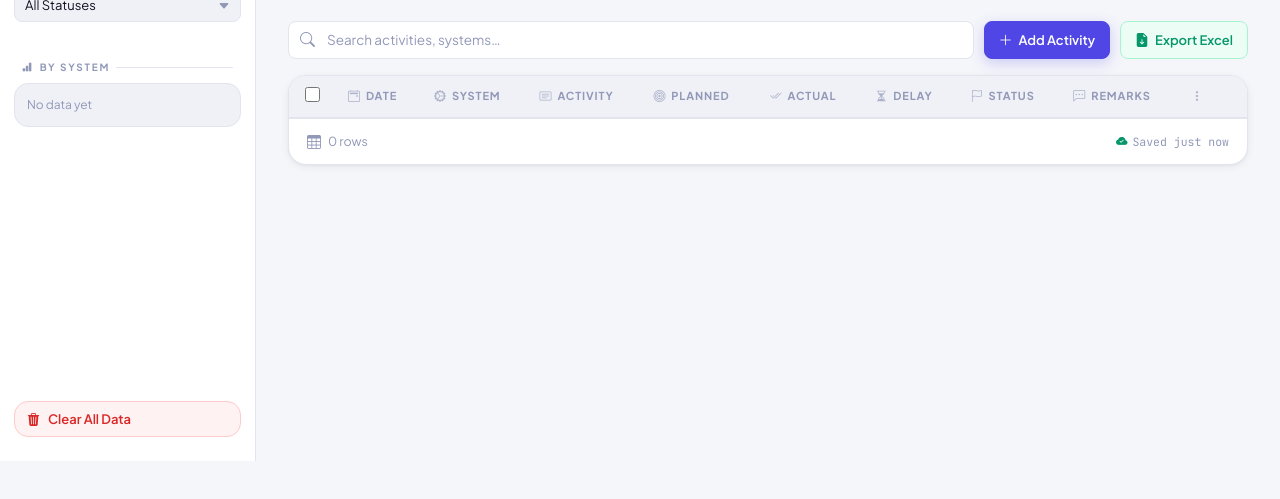
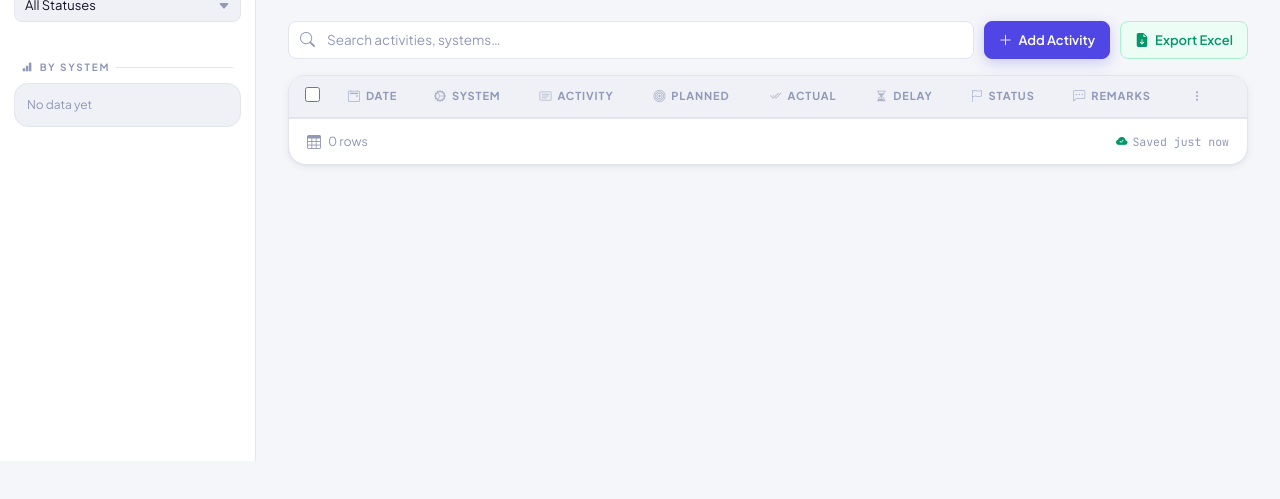
Before and after one commit to anirudhys123/DPR, a plain HTML site: page index.html in a window 1280 px wide. Shown: the part 339-838 px from the top of the page. Drawn offline with nearby package versions, Linux system fonts and the light colour scheme; no server answers.

Commit message:
removed clear

```diff
--- a/index.html
+++ b/index.html
@@ -65,9 +65,9 @@
     <div class="sb-lbl"><i class="bi bi-bar-chart-fill"></i> By System</div>
     <div class="sb-stats" id="sbStats"><div style="color:var(--text3);font-size:12px">No data yet</div></div>
   </div>
-  <div class="sb-bot">
+  <!-- <div class="sb-bot">
     <button class="sb-clr" onclick="clearAll()"><i class="bi bi-trash3-fill"></i> Clear All Data</button>
-  </div>
+  </div> -->
 </nav>
 
 <!-- MAIN -->
```
